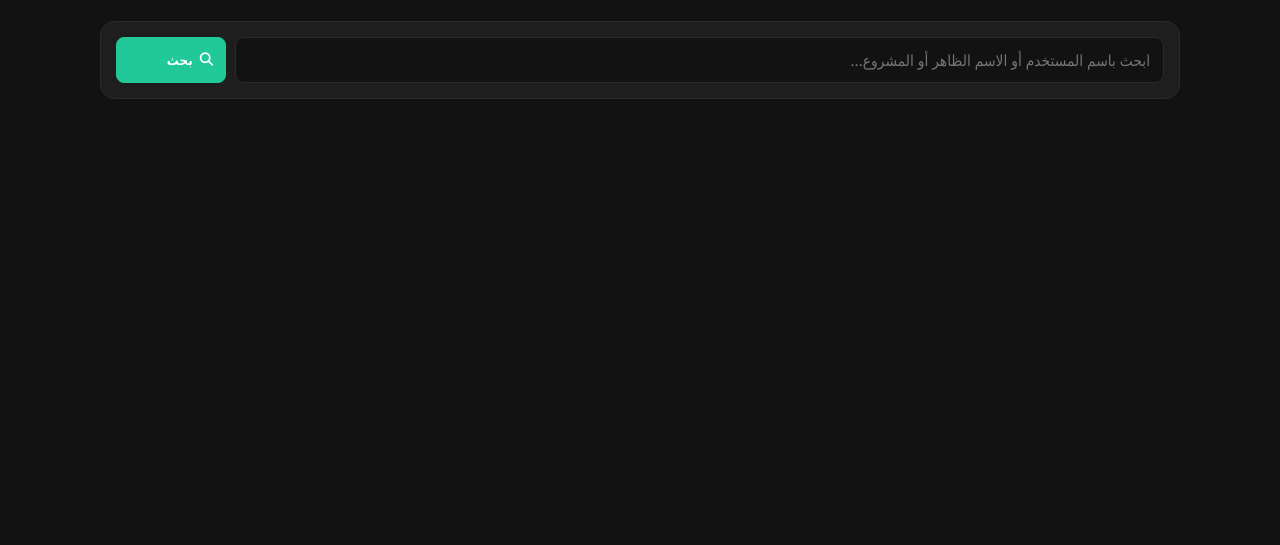
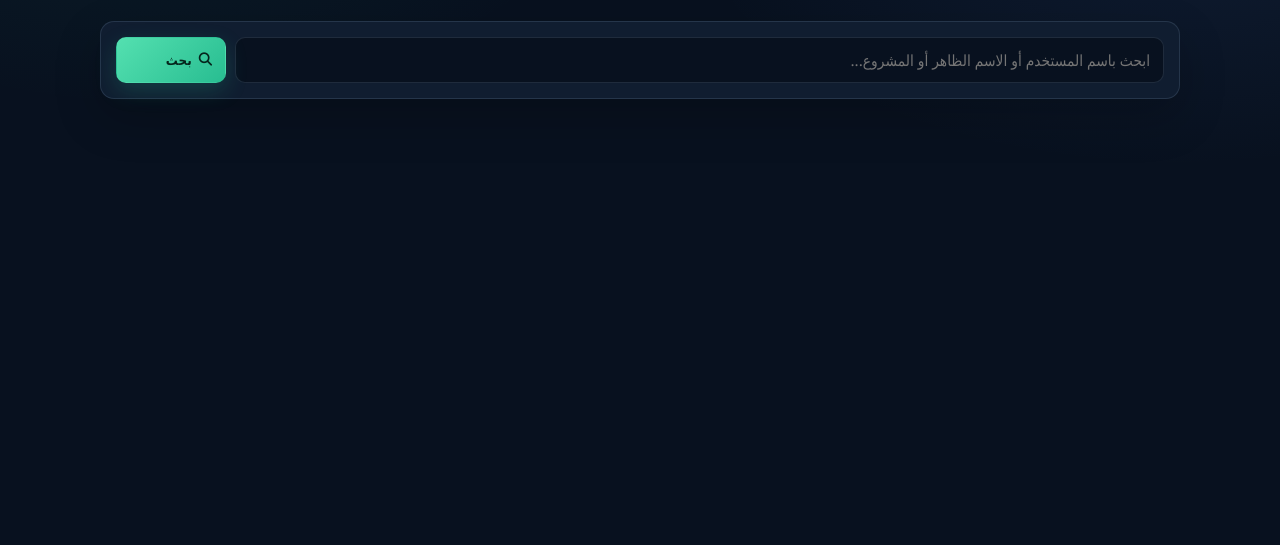
Before and after one commit to yasinaa2026-hash/codethd, a plain HTML site: page community.html in a window 1280 px wide. Shown: the part 255-800 px from the top of the page. Drawn offline with nearby package versions, Linux system fonts and the light colour scheme.

Commit message:
Apply shared CodeTHD visual theme

```diff
--- a/community.html
+++ b/community.html
@@ -18,6 +18,7 @@ main{max-width:1120px;margin:0 auto;padding:32px 20px 60px}.hero{text-align:cent
 .profile{display:none;background:var(--panel);border:1px solid var(--border);border-radius:14px;padding:19px;margin-bottom:18px}.profile.show{display:block}.profile-head{display:flex;gap:15px;align-items:flex-start}.profile-avatar{width:82px;height:82px;border-radius:17px;border:1px solid var(--border);object-fit:cover}.profile-body{flex:1;min-width:0}.profile-top{display:flex;justify-content:space-between;gap:12px}.profile-top h2{font-size:1.35rem}.profile-body p{color:var(--muted);line-height:1.6;margin:7px 0 10px}.pmeta{display:flex;gap:12px;flex-wrap:wrap;color:var(--muted);font-size:.78rem}.section{margin-top:17px}.section h3{font-size:1.05rem;margin-bottom:11px}.projects{display:grid;grid-template-columns:repeat(auto-fill,minmax(275px,1fr));gap:12px}.project{border:1px solid var(--border);border-radius:11px;padding:14px;background:var(--bg)}.project h4{margin-bottom:6px;word-break:break-word}.project p{color:var(--muted);font-size:.79rem;line-height:1.55;min-height:36px}.open{margin-top:10px}.empty{padding:45px 18px;text-align:center;border:1px dashed var(--border);border-radius:13px;background:var(--panel)}.empty i{font-size:34px;color:var(--accent);margin-bottom:11px}.empty p{color:var(--muted);margin-top:5px;line-height:1.6}.status{min-height:23px;color:var(--muted);font-size:.84rem;margin-bottom:10px}.loading{text-align:center;color:var(--muted);padding:26px}
 @media(max-width:650px){header{padding:0 10px}.hide-mobile{display:none}main{padding:25px 12px 45px}.search{flex-direction:column}.search button{width:100%}.profile-head{flex-direction:column}.profile-top{align-items:flex-start;flex-direction:column}}
 </style>
+<link rel="stylesheet" href="codethd-brand.css?v=20261117.2">
 </head>
 <body>
 <header><div class="logo"><i class="fa-solid fa-code"></i><span>Codethd</span></div><div class="actions"><a class="btn" href="index.html"><i class="fa-solid fa-arrow-right"></i><span>المحرر</span></a><a class="btn" href="projects.html"><i class="fa-solid fa-folder-open"></i><span>مشاريعي</span></a><button class="btn" id="theme">🌙</button></div></header>
```
